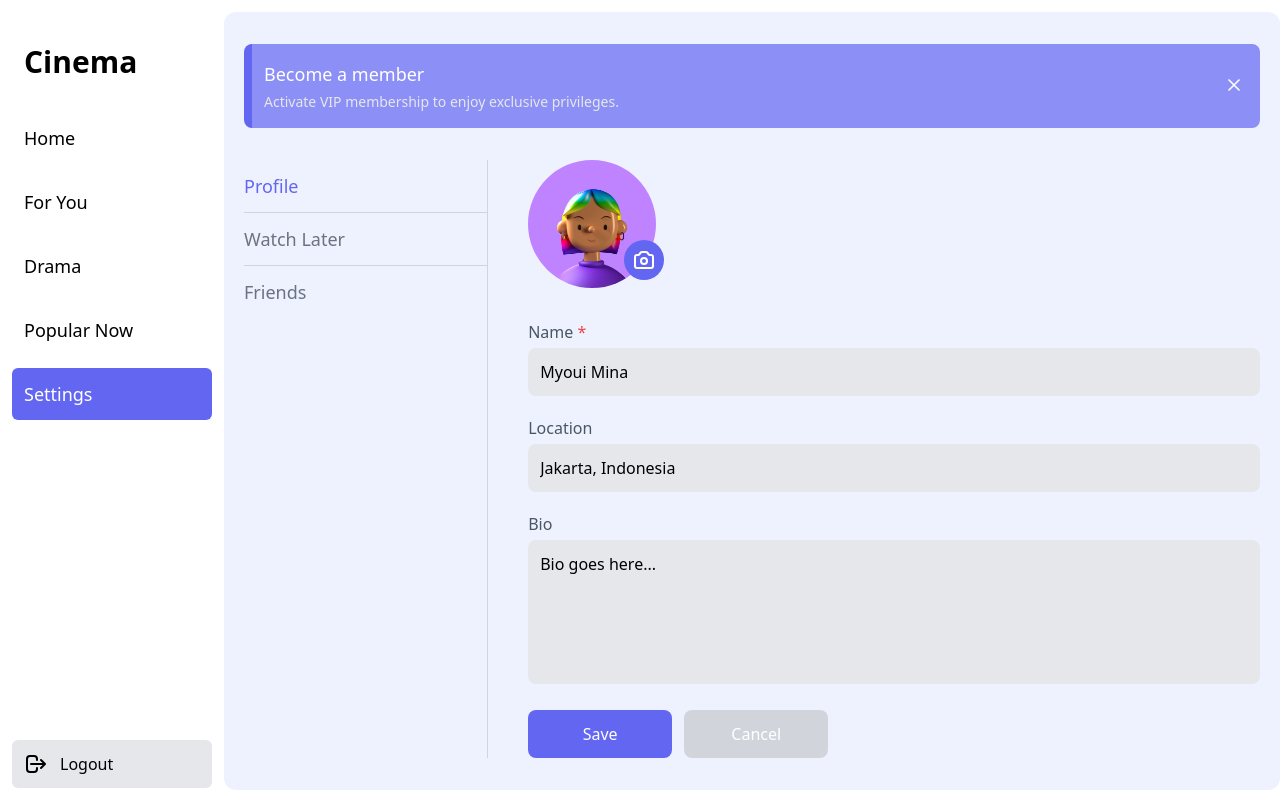
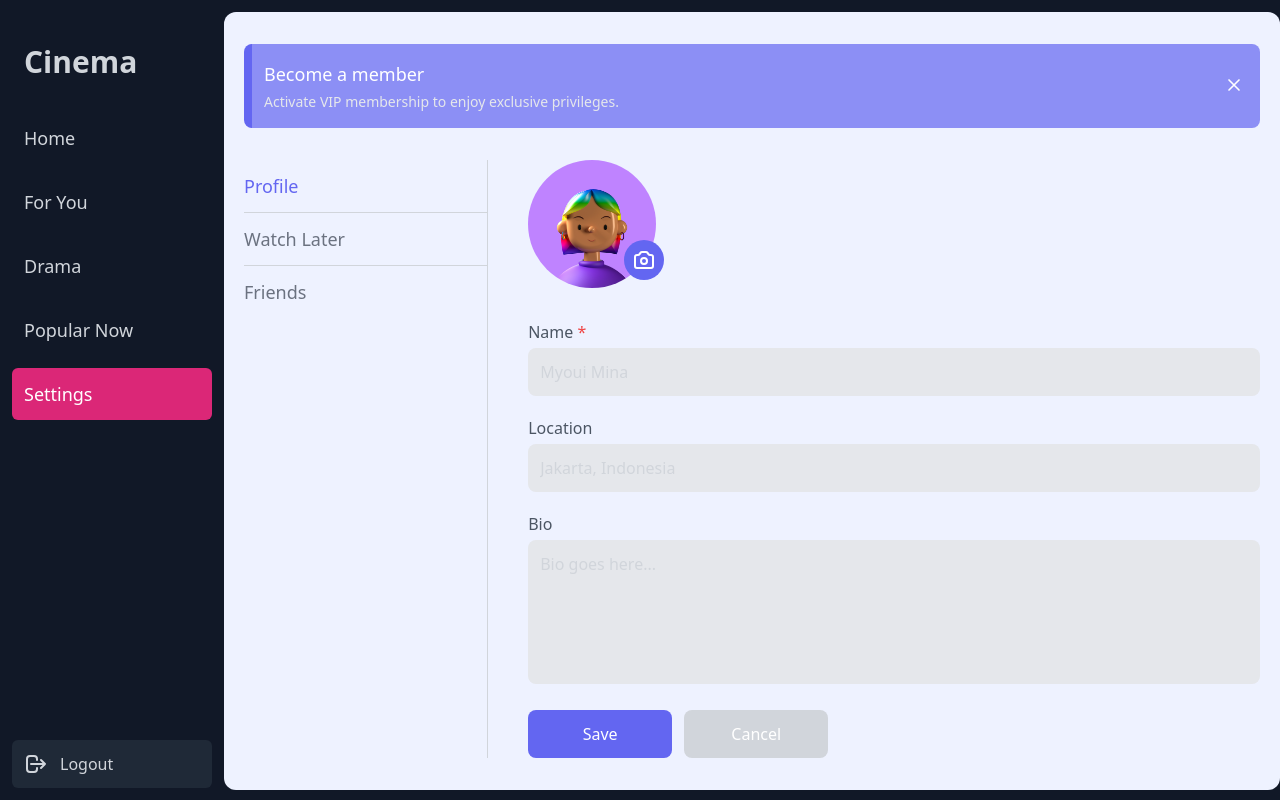
Before and after one commit to cehaaa/cinema, a Vue app: page /settings/profile in a window 1280 px wide. Built offline with nearby package versions, Linux system fonts and the light colour scheme; no server answers.

Commit message:
feat: new theme for cinema application

```diff
--- a/src/App.vue
+++ b/src/App.vue
@@ -1,5 +1,5 @@
 <template>
-  <div class="flex h-screen w-screen select-none">
+  <div class="flex h-screen w-screen select-none bg-gray-900 text-gray-300">
     <div
       class="w-56 overflow-x-hidden py-3 px-3 flex-none hidden lg:inline-block"
     >
--- a/src/components/Sidebar.vue
+++ b/src/components/Sidebar.vue
@@ -8,37 +8,37 @@
     <div class="flex flex-col flex-grow space-y-3">
       <router-link
         to="/"
-        class="p-3 cursor-pointer hover:bg-indigo-500 hover:text-white font-medium rounded-md duration-200 text-lg"
-        active-class="bg-indigo-500 text-white"
+        class="p-3 cursor-pointer hover:bg-pink-500 hover:text-white font-medium rounded-md duration-200 text-lg"
+        active-class="bg-pink-600 text-white"
       >
         Home
       </router-link>
       <div
-        class="p-3 cursor-pointer hover:bg-indigo-500 hover:text-white font-medium rounded-md duration-200 text-lg"
+        class="p-3 cursor-pointer hover:bg-pink-600 hover:text-white font-medium rounded-md duration-200 text-lg"
       >
         For You
       </div>
       <div
-        class="p-3 cursor-pointer hover:bg-indigo-500 hover:text-white font-medium rounded-md duration-200 text-lg"
+        class="p-3 cursor-pointer hover:bg-pink-600 hover:text-white font-medium rounded-md duration-200 text-lg"
       >
         Drama
       </div>
       <div
-        class="p-3 cursor-pointer hover:bg-indigo-500 hover:text-white font-medium rounded-md duration-200 text-lg"
+        class="p-3 cursor-pointer hover:bg-pink-600 hover:text-white font-medium rounded-md duration-200 text-lg"
       >
         Popular Now
       </div>
       <router-link
         to="/settings"
-        class="p-3 cursor-pointer hover:bg-indigo-500 hover:text-white font-medium rounded-md duration-200 text-lg"
-        active-class="bg-indigo-500 text-white"
+        class="p-3 cursor-pointer hover:bg-pink-500 hover:text-white font-medium rounded-md duration-200 text-lg"
+        active-class="bg-pink-600 text-white"
       >
         Settings
       </router-link>
     </div>
     <div>
       <div
-        class="p-3 cursor-pointer bg-gray-200 hover:bg-red-600 hover:text-white font-medium rounded-md duration-200  flex space-x-3 items-center"
+        class="p-3 cursor-pointer bg-gray-800 hover:bg-red-600 hover:text-white font-medium rounded-md duration-200  flex space-x-3 items-center"
       >
         <svg
           xmlns="http://www.w3.org/2000/svg"
```
